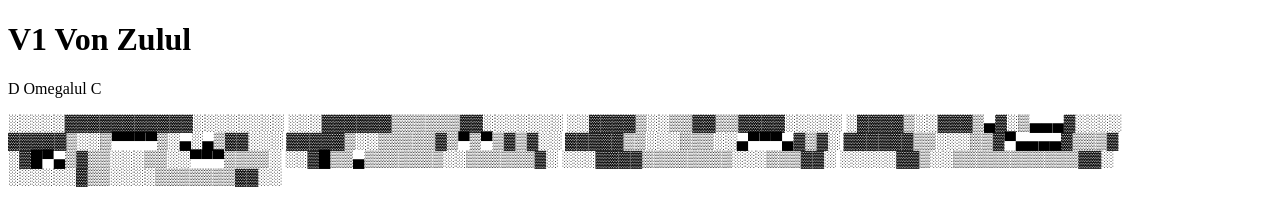
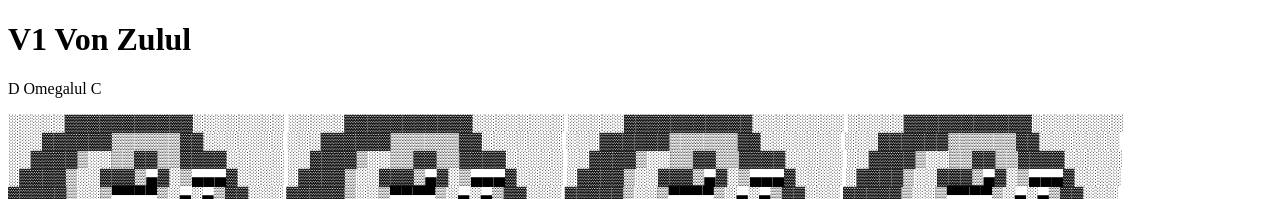
Before and after one commit to AbboObiriyeboah/AbboObiriyeboah.github.io, a plain HTML site: page index.html in a window 1280 px wide. Shown: the top 199 px of the page. Drawn offline with Linux system fonts and the light colour scheme.

Commit message:
Update index.html

```diff
--- a/index.html
+++ b/index.html
@@ -7,67 +7,19 @@
 
 <h1>V1 Von Zulul</h1>
 <p>D Omegalul C</p>
-<p>░░░░░▓▓▓▓▓▓▓▓▓▓▓░░░░░░░░
-
-
-
-
-    ░░░▓▓▓▓▓▓▒▒▒▒▒▒▓▓░░░░░░░
-
-
-
-
-    ░░▓▓▓▓▒░░▒▒▓▓▒▒▓▓▓▓░░░░░
-
-
-
-
-    ░▓▓▓▓▒░░▓▓▓▒▄▓░▒▄▄▄▓░░░░
-
-
-
-
-    ▓▓▓▓▓▒░░▒▀▀▀▀▒░▄░▄▒▓▓░░░
-
-
-
-
-    ▓▓▓▓▓▒░░▒▒▒▒▒▓▒▀▒▀▒▓▒▓░░
-
-
-
-
-    ▓▓▓▓▓▒▒░░░▒▒▒░░▄▀▀▀▄▓▒▓░
-
-
-
-
-    ▓▓▓▓▓▓▒▒░░░▒▒▓▀▄▄▄▄▓▒▒▒▓
-
-
-
-
-    ░▓█▀▄▒▓▒▒░░░▒▒░░▀▀▀▒▒▒▒░
-
-
-
-
-    ░░▓█▒▒▄▒▒▒▒▒▒▒░░▒▒▒▒▒▒▓░
-
-
-
-
-    ░░░▓▓▓▓▒▒▒▒▒▒▒▒░░░▒▒▒▓▓░
-
-
-
-
-    ░░░░░▓▓▒░░▒▒▒▒▒▒▒▒▒▒▒▓▓░
-
-
-
-
-    ░░░░░░▓▒▒░░░░▒▒▒▒▒▒▒▓▓░░<p>
+<p>░░░░░▓▓▓▓▓▓▓▓▓▓▓░░░░░░░░ ░░░░░▓▓▓▓▓▓▓▓▓▓▓░░░░░░░░ ░░░░░▓▓▓▓▓▓▓▓▓▓▓░░░░░░░░ ░░░░░▓▓▓▓▓▓▓▓▓▓▓░░░░░░░░
+   ░░░▓▓▓▓▓▓▒▒▒▒▒▒▓▓░░░░░░░ ░░░▓▓▓▓▓▓▒▒▒▒▒▒▓▓░░░░░░░ ░░░▓▓▓▓▓▓▒▒▒▒▒▒▓▓░░░░░░░ ░░░▓▓▓▓▓▓▒▒▒▒▒▒▓▓░░░░░░░
+   ░░▓▓▓▓▒░░▒▒▓▓▒▒▓▓▓▓░░░░░ ░░▓▓▓▓▒░░▒▒▓▓▒▒▓▓▓▓░░░░░ ░░▓▓▓▓▒░░▒▒▓▓▒▒▓▓▓▓░░░░░ ░░▓▓▓▓▒░░▒▒▓▓▒▒▓▓▓▓░░░░░
+   ░▓▓▓▓▒░░▓▓▓▒▄▓░▒▄▄▄▓░░░░ ░▓▓▓▓▒░░▓▓▓▒▄▓░▒▄▄▄▓░░░░ ░▓▓▓▓▒░░▓▓▓▒▄▓░▒▄▄▄▓░░░░ ░▓▓▓▓▒░░▓▓▓▒▄▓░▒▄▄▄▓░░░░
+   ▓▓▓▓▓▒░░▒▀▀▀▀▒░▄░▄▒▓▓░░░ ▓▓▓▓▓▒░░▒▀▀▀▀▒░▄░▄▒▓▓░░░ ▓▓▓▓▓▒░░▒▀▀▀▀▒░▄░▄▒▓▓░░░ ▓▓▓▓▓▒░░▒▀▀▀▀▒░▄░▄▒▓▓░░░
+   ▓▓▓▓▓▒░░▒▒▒▒▒▓▒▀▒▀▒▓▒▓░░ ▓▓▓▓▓▒░░▒▒▒▒▒▓▒▀▒▀▒▓▒▓░░ ▓▓▓▓▓▒░░▒▒▒▒▒▓▒▀▒▀▒▓▒▓░░ ▓▓▓▓▓▒░░▒▒▒▒▒▓▒▀▒▀▒▓▒▓░░
+   ▓▓▓▓▓▒▒░░░▒▒▒░░▄▀▀▀▄▓▒▓░ ▓▓▓▓▓▒▒░░░▒▒▒░░▄▀▀▀▄▓▒▓░ ▓▓▓▓▓▒▒░░░▒▒▒░░▄▀▀▀▄▓▒▓░ ▓▓▓▓▓▒▒░░░▒▒▒░░▄▀▀▀▄▓▒▓░
+   ▓▓▓▓▓▓▒▒░░░▒▒▓▀▄▄▄▄▓▒▒▒▓ ▓▓▓▓▓▓▒▒░░░▒▒▓▀▄▄▄▄▓▒▒▒▓ ▓▓▓▓▓▓▒▒░░░▒▒▓▀▄▄▄▄▓▒▒▒▓ ▓▓▓▓▓▓▒▒░░░▒▒▓▀▄▄▄▄▓▒▒▒▓
+   ░▓█▀▄▒▓▒▒░░░▒▒░░▀▀▀▒▒▒▒░ ░▓█▀▄▒▓▒▒░░░▒▒░░▀▀▀▒▒▒▒░ ░▓█▀▄▒▓▒▒░░░▒▒░░▀▀▀▒▒▒▒░ ░▓█▀▄▒▓▒▒░░░▒▒░░▀▀▀▒▒▒▒░
+   ░░▓█▒▒▄▒▒▒▒▒▒▒░░▒▒▒▒▒▒▓░ ░░▓█▒▒▄▒▒▒▒▒▒▒░░▒▒▒▒▒▒▓░ ░░▓█▒▒▄▒▒▒▒▒▒▒░░▒▒▒▒▒▒▓░ ░░▓█▒▒▄▒▒▒▒▒▒▒░░▒▒▒▒▒▒▓░
+   ░░░▓▓▓▓▒▒▒▒▒▒▒▒░░░▒▒▒▓▓░ ░░░▓▓▓▓▒▒▒▒▒▒▒▒░░░▒▒▒▓▓░ ░░░▓▓▓▓▒▒▒▒▒▒▒▒░░░▒▒▒▓▓░ ░░░▓▓▓▓▒▒▒▒▒▒▒▒░░░▒▒▒▓▓░
+   ░░░░░▓▓▒░░▒▒▒▒▒▒▒▒▒▒▒▓▓░ ░░░░░▓▓▒░░▒▒▒▒▒▒▒▒▒▒▒▓▓░ ░░░░░▓▓▒░░▒▒▒▒▒▒▒▒▒▒▒▓▓░ ░░░░░▓▓▒░░▒▒▒▒▒▒▒▒▒▒▒▓▓░
+   ░░░░░░▓▒▒░░░░▒▒▒▒▒▒▒▓▓░░ ░░░░░░▓▒▒░░░░▒▒▒▒▒▒▒▓▓░░ ░░░░░░▓▒▒░░░░▒▒▒▒▒▒▒▓▓░░ ░░░░░░▓▒▒░░░░▒▒▒▒▒▒▒▓▓░░
 
 <img src="https://i.kym-cdn.com/photos/images/facebook/001/365/833/638.jpg">
 
```
